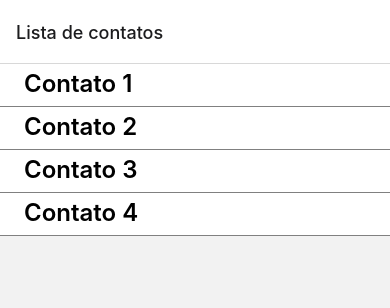
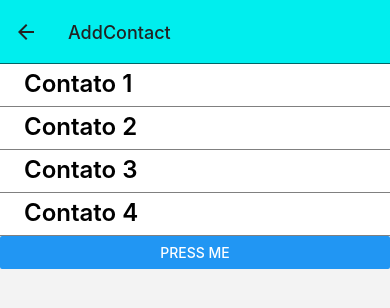
Before and after one commit to eduardo-gomes/localChat, a React Native app: screen /AddContact in a window 390 px wide. Shown: the top 308 px of the page. Built offline with nearby package versions, Linux system fonts and the light colour scheme.

Commit message:
Add demo screen to navigator, and create types

```diff
--- a/src/App.tsx
+++ b/src/App.tsx
@@ -1,21 +1,32 @@
 import { NavigationContainer } from '@react-navigation/native';
 import { createNativeStackNavigator } from '@react-navigation/native-stack';
 import React from 'react';
+import { Appearance } from 'react-native';
 
 import ContactList from './contactList';
-import { styles } from './styles';
+import { getNavigatorTheme } from './styles';
 
-const Stack = createNativeStackNavigator();
+type RootStackParamList = {
+	Home: undefined;
+	AddContact: undefined;
+};
+
+const Stack = createNativeStackNavigator<RootStackParamList>();
 
 const App = () => {
+	const theme = getNavigatorTheme(Appearance.getColorScheme());
 
 	return (
-		<NavigationContainer>
+		<NavigationContainer theme={theme}>
 			<Stack.Navigator>
 				<Stack.Screen
 					name="Home"
 					component={ContactList}
 					options={{ title: "Lista de contatos" }}
+				/>
+				<Stack.Screen
+					name="AddContact"
+					component={ContactList}
 				/>
 			</Stack.Navigator>
 		</NavigationContainer>
@@ -24,3 +35,4 @@ const App = () => {
 
 
 export default App;
+export type { RootStackParamList };
--- a/src/contactList.tsx
+++ b/src/contactList.tsx
@@ -1,3 +1,4 @@
+import { NativeStackScreenProps } from '@react-navigation/native-stack';
 import React from 'react';
 import {
 	Button,
@@ -8,6 +9,7 @@ import {
 	useColorScheme,
 	View,
 } from 'react-native';
+import { RootStackParamList } from './App';
 
 import { Contact, ContactInfo } from './lib';
 import { Colors, getStyles, styles } from './styles';
@@ -58,7 +60,9 @@ const Section: React.FC<{
 	);
 };
 
-const ContactList = () => {
+type Props = NativeStackScreenProps<RootStackParamList, "Home">;
+
+function ContactList({ navigation }: Props) {
 	const isDarkMode = useColorScheme() === 'dark';
 	const styles = getStyles(useColorScheme());
 
@@ -86,7 +90,8 @@ const ContactList = () => {
 						})}
 				</View>
 			</ScrollView>
-		</SafeAreaView>
+			<Button onPress={() => { navigation.navigate("AddContact") }} title="press me" />
+		</SafeAreaView >
 	);
 };
 
```
